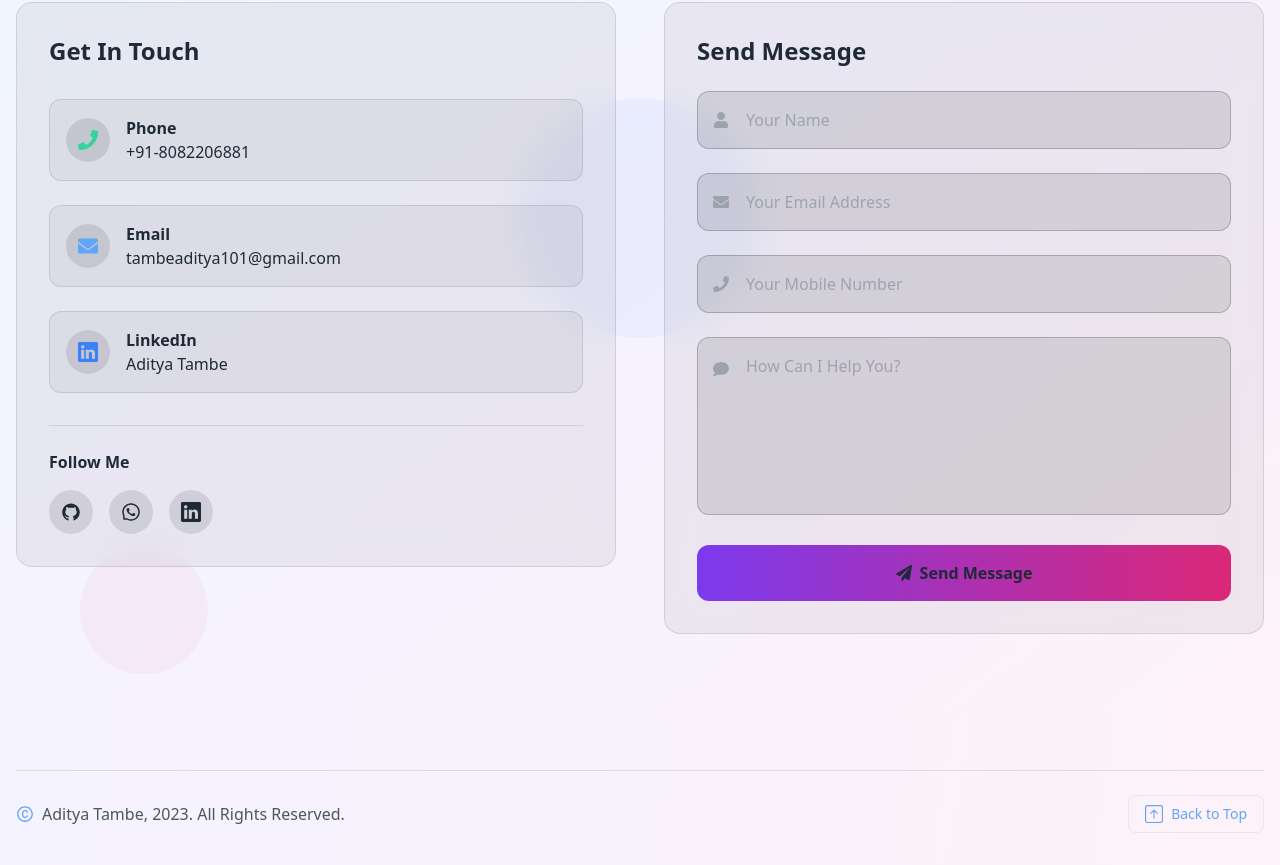
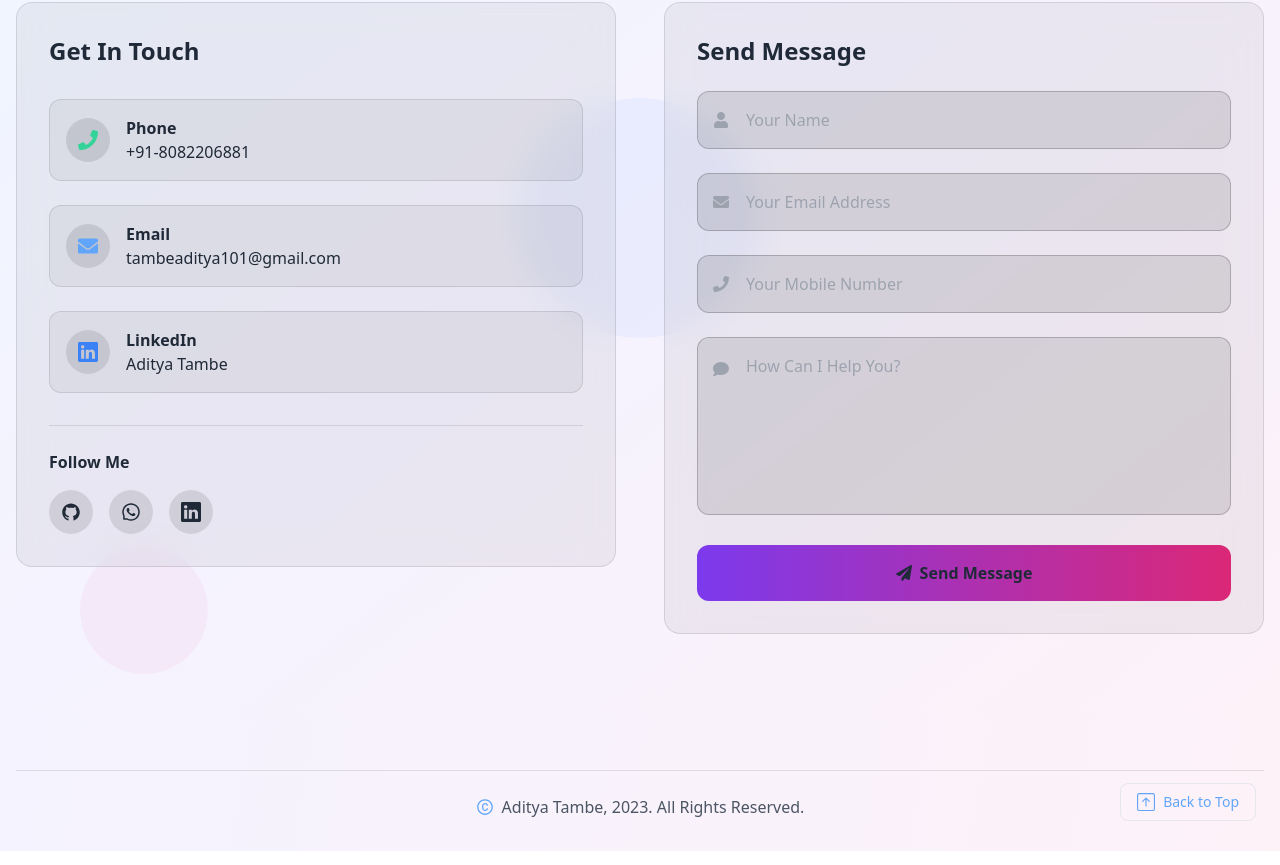
Before and after one commit to tambeaditya101/tambeaditya101.github.io, a React (Create React App) app: page / in a window 1280 px wide. Shown: the part 6506-7371 px from the top of the page. Built offline with nearby package versions, Linux system fonts and the light colour scheme.

Commit message:
copyright positioned from left to centre

```diff
--- a/src/Components/end.jsx
+++ b/src/Components/end.jsx
@@ -15,7 +15,8 @@ const End = () => {
 
   return (
     <footer className="relative bg-slate-900/50 backdrop-blur-sm">
-      <div className="container mx-auto px-4 py-8">
+      <div className="container mx-auto px-4 py-8 relative">
+        {/* Copyright block - same classes and border/top spacing as before */}
         <motion.div
           className="flex flex-col md:flex-row items-center justify-between gap-4 mt-6 pt-6 border-t border-white/10 text-center"
           initial={{ opacity: 0, y: 20 }}
@@ -23,39 +24,48 @@ const End = () => {
           viewport={{ once: true }}
           transition={{ duration: 0.5, delay: 0.4 }}
         >
-          {/* Copyright Section */}
-          <div className="flex items-center gap-2 text-white/70">
+          {/* Copyright Section - preserved exactly */}
+          <div className="flex items-center gap-2 text-white/70 mx-auto">
             <AiOutlineCopyrightCircle className="text-blue-400 text-lg" />
             <p
               className={`text-sm md:text-base ${
                 isDarkMode
                   ? colors.dark.textSecondary
                   : colors.light.textSecondary
-              } `}
+              }`}
             >
               Aditya Tambe, {new Date().getFullYear()}. All Rights Reserved.
             </p>
           </div>
 
-          {/* Back to Top Button */}
+          {/* (If you had other footer items in the flex row you can restore them here;
+          kept the flex structure identical so other elements won't break) */}
+        </motion.div>
+
+        {/* Back to Top Button - moved outside the flow but preserved original styling */}
         <motion.button
           onClick={scrollToTop}
-            className="group flex items-center gap-2 px-4 py-2 bg-blue-500/20 hover:bg-blue-500/30 border border-blue-400/30 hover:border-blue-400/50 rounded-lg transition-all duration-300 text-blue-400 hover:text-blue-300"
           initial={{ opacity: 0, x: 20 }}
           whileInView={{ opacity: 1, x: 0 }}
           viewport={{ once: true }}
           transition={{ duration: 0.5, delay: 0.2 }}
           whileHover={{ scale: 1.05 }}
           whileTap={{ scale: 0.95 }}
+          className="group flex items-center justify-center gap-2
+             px-4 py-2
+             bg-blue-500/20 hover:bg-blue-500/30
+             border border-blue-400/30 hover:border-blue-400/50
+             rounded-lg transition-all duration-300
+             text-blue-400 hover:text-blue-300
+             md:absolute md:right-6 md:top-1/2 md:-translate-y-1/2
+             mx-auto mt-6 mb-4 md:mt-0 md:mb-0
+             w-auto max-w-[200px]"
         >
           <BsArrowUpSquare className="text-lg group-hover:animate-bounce" />
-            <span className="text-sm font-medium hidden sm:inline">
-              Back to Top
-            </span>
+          <span className="text-sm font-medium sm:inline">Back to Top</span>
         </motion.button>
-        </motion.div>
 
-        {/* Additional Footer Content */}
+        {/* Additional Footer Content (commented out in your original) */}
         {/* <motion.div
       className="mt-6 pt-6 border-t border-white/10 text-center"
       initial={{ opacity: 0, y: 20 }}
@@ -65,9 +75,7 @@ const End = () => {
     >
       <p
         className={`text-white/50 text-xs md:text-sm ${
-              isDarkMode
-                ? colors.dark.textSecondary
-                : colors.light.textSecondary
+          isDarkMode ? colors.dark.textSecondary : colors.light.textSecondary
         }`}
       >
         Built with React, Tailwind CSS, and Framer Motion
```
Lines whose indentation alone changed are shown as unchanged.
